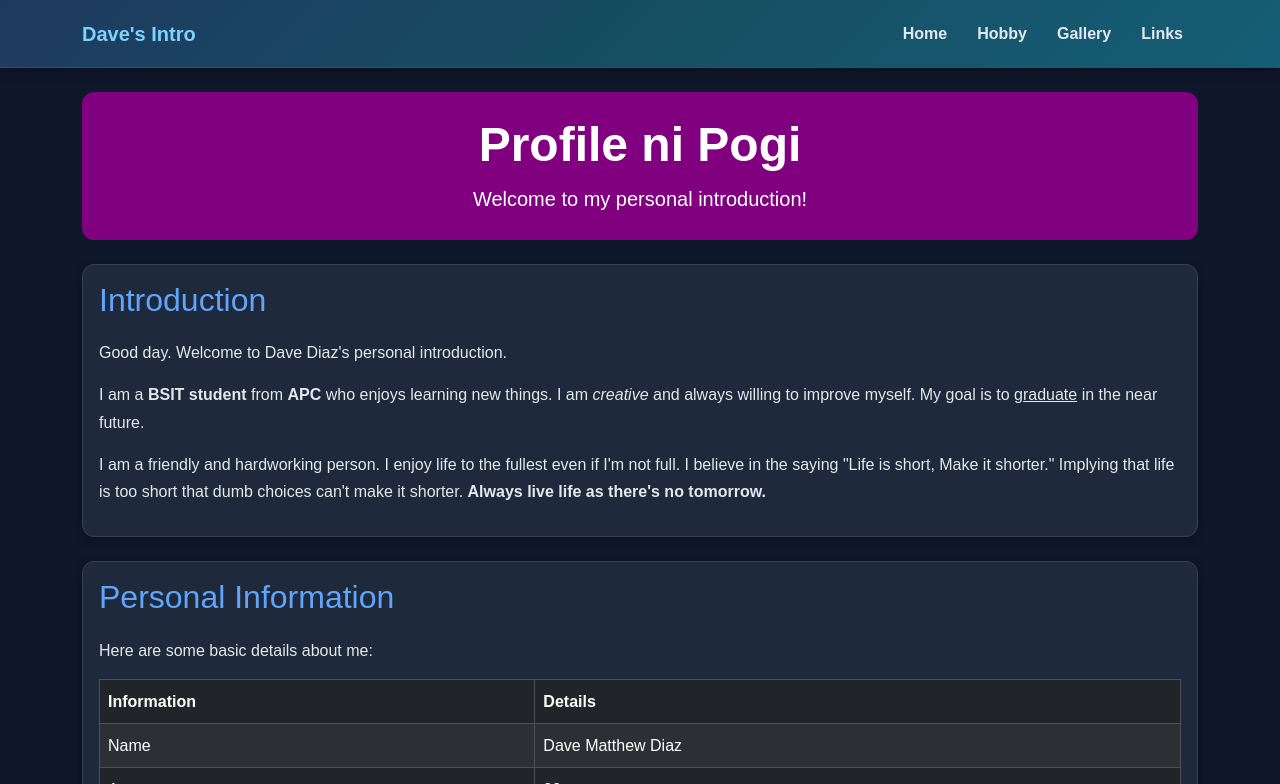
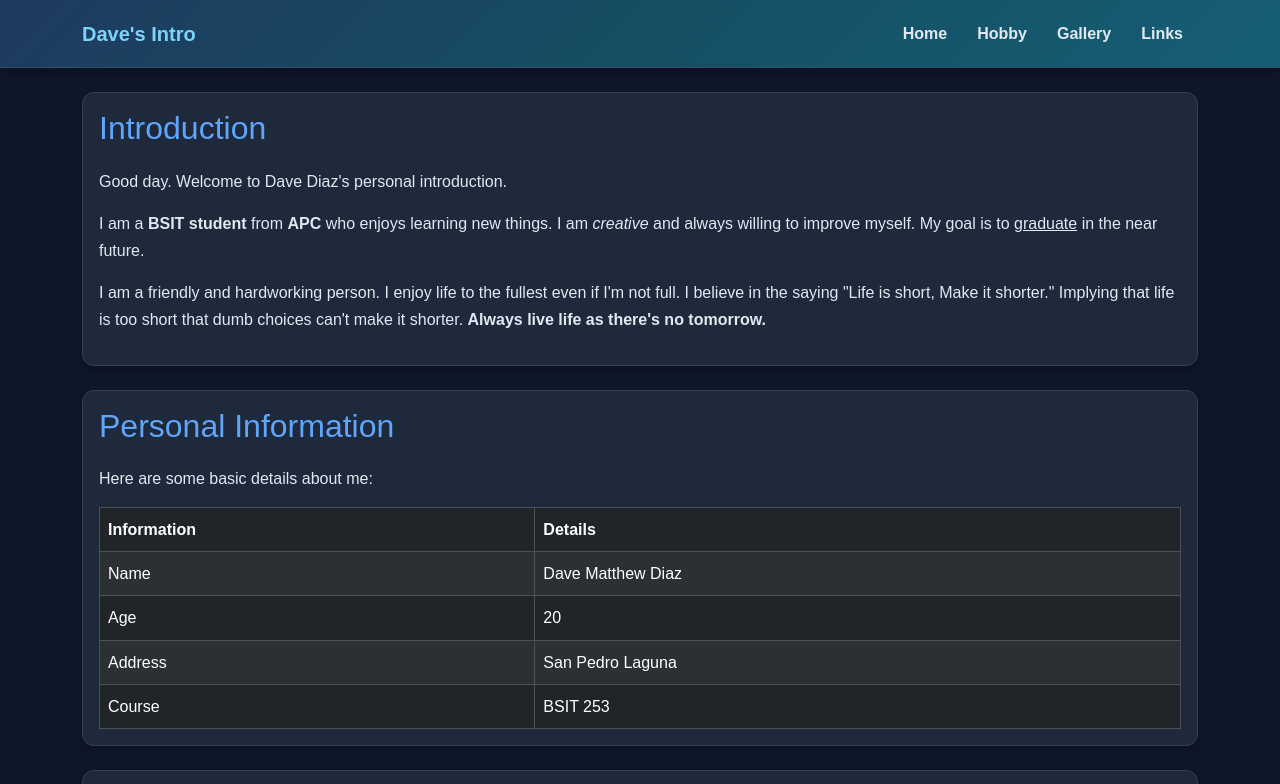
Before and after one commit to Crowlessss/WEBPROG-CS251_IT253-HTML-Lessons, a plain HTML site: page introduction/index.html in a window 1280 px wide. Shown: the top 784 px of the page. Drawn offline with nearby package versions, Linux system fonts and the light colour scheme.

Commit message:
Remove profile header and footer thank you message
Removed profile header section and footer message.

```diff
--- a/introduction/index.html
+++ b/introduction/index.html
@@ -40,14 +40,6 @@
     </nav>
 
     <main class="container my-4">
-
-        <section class="card profile-header text-center mb-4">
-            <div class="card-body p-4">
-                <h1 class="display-5 fw-bold">Profile ni Pogi</h1>
-                <p class="lead mb-0">Welcome to my personal introduction!</p>
-            </div>
-        </section>
-
         <section id="home" class="card custom-card mb-4">
             <div class="card-body">
                 <h2 class="section-title">Introduction</h2>
@@ -185,7 +177,6 @@
 
         <footer class="text-center custom-footer p-4 rounded">
             <h2>Now you know me, now you don't!</h2>
-            <p class="mb-0">Thank you for visiting my personal introduction.</p>
         </footer>
 
     </main>
```
